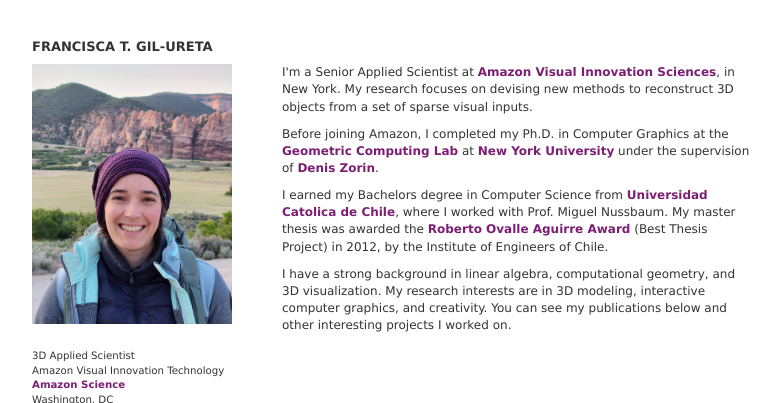
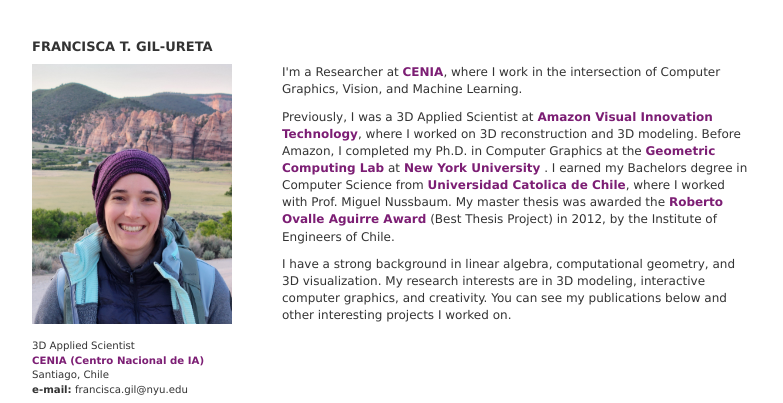
Before and after one commit to panchagil/panchagil.github.io, a plain HTML site: page index.html in a window 1280 px wide. Shown: the top 403 px of the page, without its empty margins (248-1031 px from the left). Drawn offline with Linux system fonts and the light colour scheme.

Commit message:
Update index.html
updated to job at cenia

```diff
--- a/index.html
+++ b/index.html
@@ -31,15 +31,14 @@
 				<img src="img/profile.png" class="img-responsive img-max-200">
 			</div>
 			<div class="col-xs-8">
-				<p>I'm a Senior Applied Scientist at <a href="https://www.amazon.science/">Amazon Visual Innovation Sciences</a>, in New York. My
-					research focuses on devising new methods to reconstruct 3D objects from
-					a set of sparse visual inputs. </p>
+				<p>I'm a Researcher at <a href="https://www.cenia.cl/">CENIA</a>, where I work in the intersection of
+				Computer Graphics, Vision, and Machine Learning. </p>
 
-				<p>Before joining Amazon, I completed my Ph.D. in Computer Graphics at the
+				<p>Previously, I was a 3D Applied Scientist at
+					<a href="https://www.amazon.science/">Amazon Visual Innovation Technology</a>, where I worked on
+					3D reconstruction and 3D modeling. Before Amazon, I completed my Ph.D. in Computer Graphics at the
 					<a href="https://cims.nyu.edu/gcl/">Geometric Computing Lab</a> at <a href="nyu.edu">New York University</a>
-					under the supervision of <a href="http://mrl.nyu.edu/~dzorin/">Denis Zorin</a>.
-
-				<p> I earned my Bachelors degree in Computer Science from
+					</a>. I earned my Bachelors degree in Computer Science from
 					<a href="http://www.puc.cl">Universidad Catolica de Chile</a>,
 					where I worked with Prof. Miguel Nussbaum. My master thesis was awarded
 					the <a href="http://www.uc.cl/la-universidad/noticias/8225-instituto-de-ingenieros-premia-a-academico-uc">
@@ -57,10 +56,9 @@
 				<small>
 					<ul class="list-unstyled">
 						<li>3D Applied Scientist</li>
-						<li>Amazon Visual Innovation Technology</li>
-						<li><a href="https://www.amazon.science/">Amazon Science</a></li>
-						<li>Washington, DC</li>
-						<li><strong>e-mail:</strong> gilureta@amazon.com</li>
+						<li><a href="https://www.cenia.cl/">CENIA (Centro Nacional de IA)</a></li>
+						<li>Santiago, Chile</li>
+						<li><strong>e-mail:</strong> francisca.gil@nyu.edu</li>
 					</ul>
 				</small>
 				<div>
```
